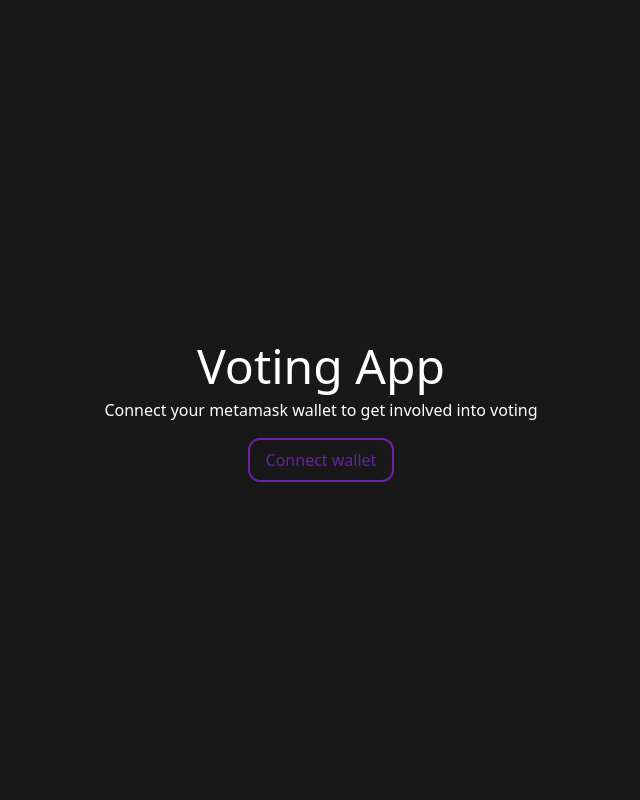
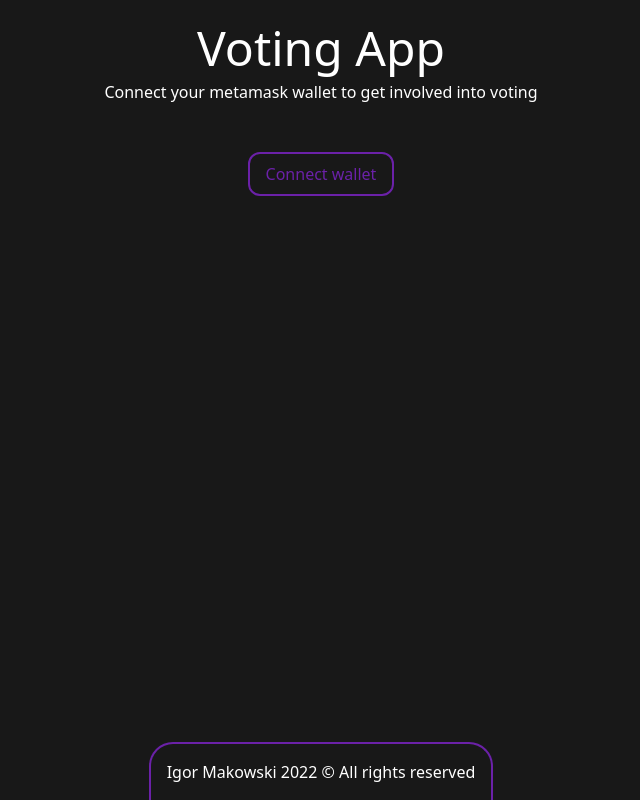
Before and after one commit to Mnigos/voting-www, a Svelte app: page / in a window 1280 px wide. Shown: the whole page, without its empty margins (319-959 px from the left). Built offline with nearby package versions, Linux system fonts and the light colour scheme.

Commit message:
feat(lib): create `Footer`

```diff
--- a/src/App.svelte
+++ b/src/App.svelte
@@ -1,18 +1,23 @@
 <script lang="ts">
   import Button from './lib/Button.svelte'
+  import Footer from './lib/Footer.svelte'
 </script>
 
 <main
-  class="bg-dark-800 min-h-screen text-white flex flex-col items-center justify-center"
+  class="bg-dark-800 min-h-screen text-white grid justify-items-center grid-rows-2"
 >
-  <header class="text-center p-4">
-    <h1 class="text-5xl p-2">Voting App</h1>
+  <div class="flex flex-col items-center gap-8">
+    <header class="text-center p-4">
+      <h1 class="text-5xl p-2">Voting App</h1>
 
-    <p>Connect your metamask wallet to get involved into voting</p>
-  </header>
+      <p>Connect your metamask wallet to get involved into voting</p>
+    </header>
 
-  <div class="card text-gray-500">
     <Button>Connect wallet</Button>
+  </div>
+
+  <div class="self-end">
+    <Footer />
   </div>
 </main>
 
--- /dev/null
+++ b/src/lib/Footer.svelte
@@ -0,0 +1,8 @@
+<div class="w-full">
+  <div
+    class="p-4 border-2 border-b-0 border-purple-800"
+    style="border-top-left-radius: 1.5rem; border-top-right-radius: 1.5rem;"
+  >
+    Igor Makowski {new Date().getFullYear()} &copy; All rights reserved
+  </div>
+</div>
```
Also changed, not shown: 1 other file (tests, documents, lock files or other folders).
